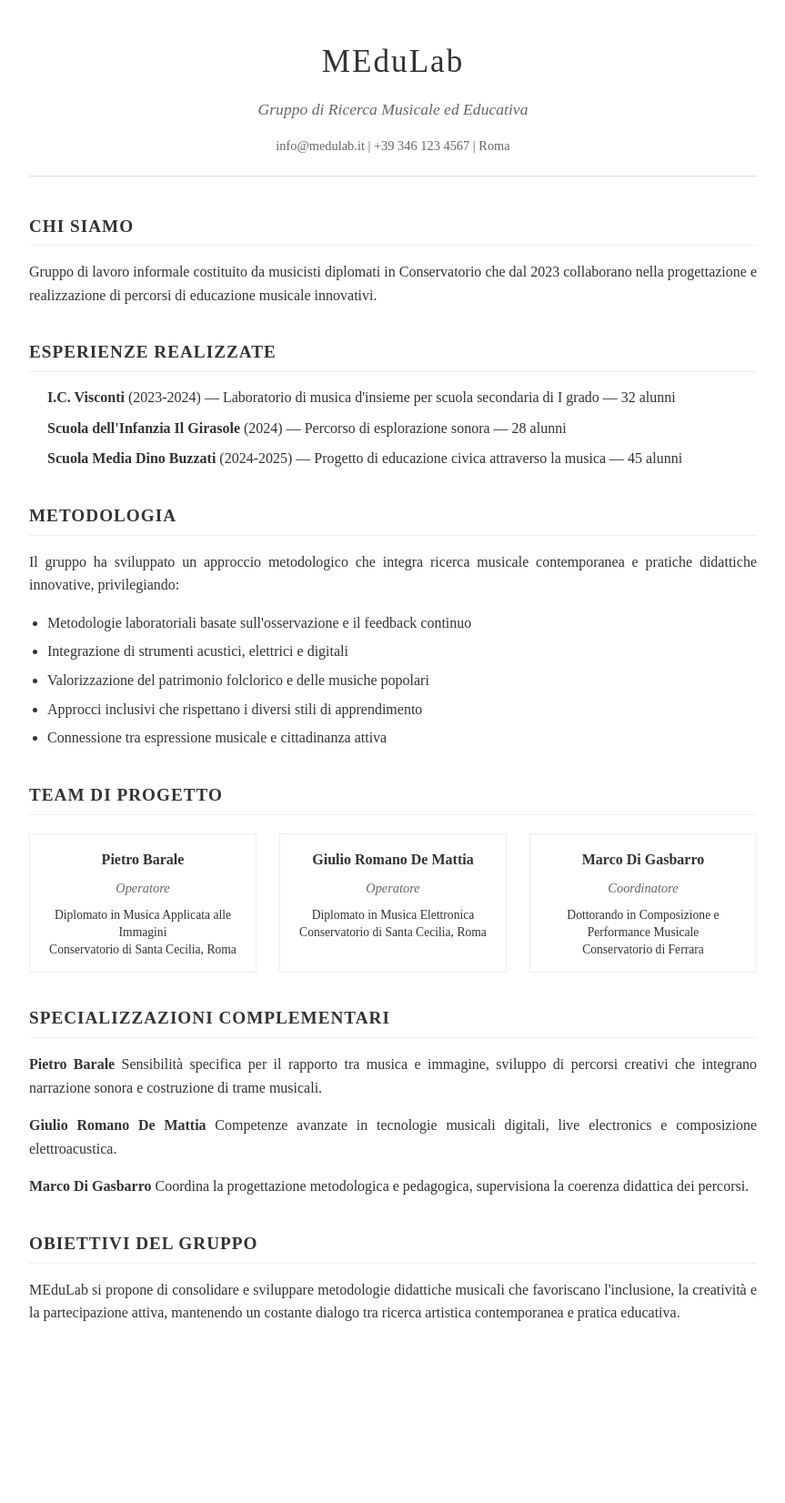
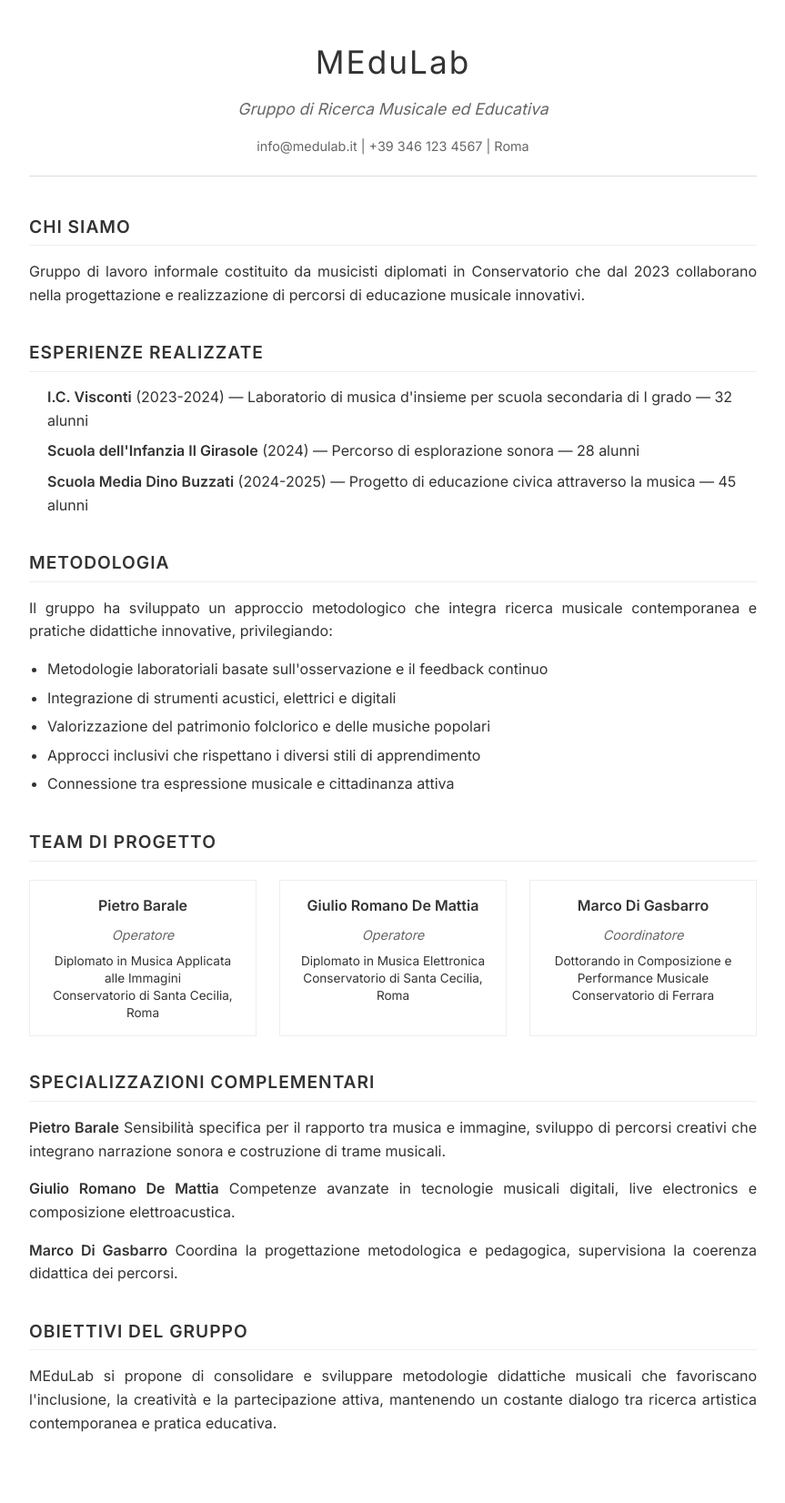
Before and after one commit to MEdu-lab/CV-gruppo, a Jekyll site: the page built from index.md, in a window 1280 px wide. Shown: the whole page at 91% size, without its empty margins (208-1071 px from the left). Built offline with Jekyll 4.4.1, drawn with Linux system fonts in a browser that asks for light colours; before the commit the page ends 1531 px from its top, so only the background shows below that.

Commit message:
Update style.css

```diff
--- a/assets/css/style.css
+++ b/assets/css/style.css
@@ -1,5 +1,5 @@
 body {
-    font-family: 'Times New Roman', serif;
+    font-family: 'Inter', sans-serif;
     line-height: 1.6;
     max-width: 800px;
     margin: 0 auto;
```
